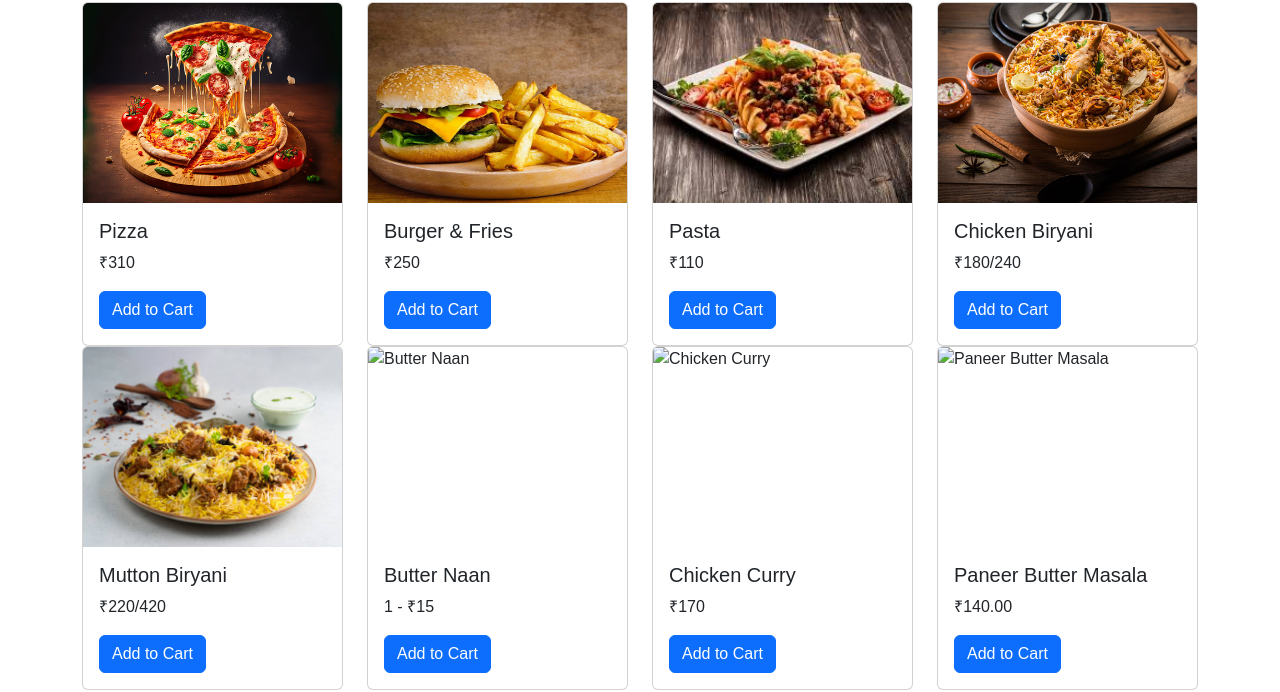
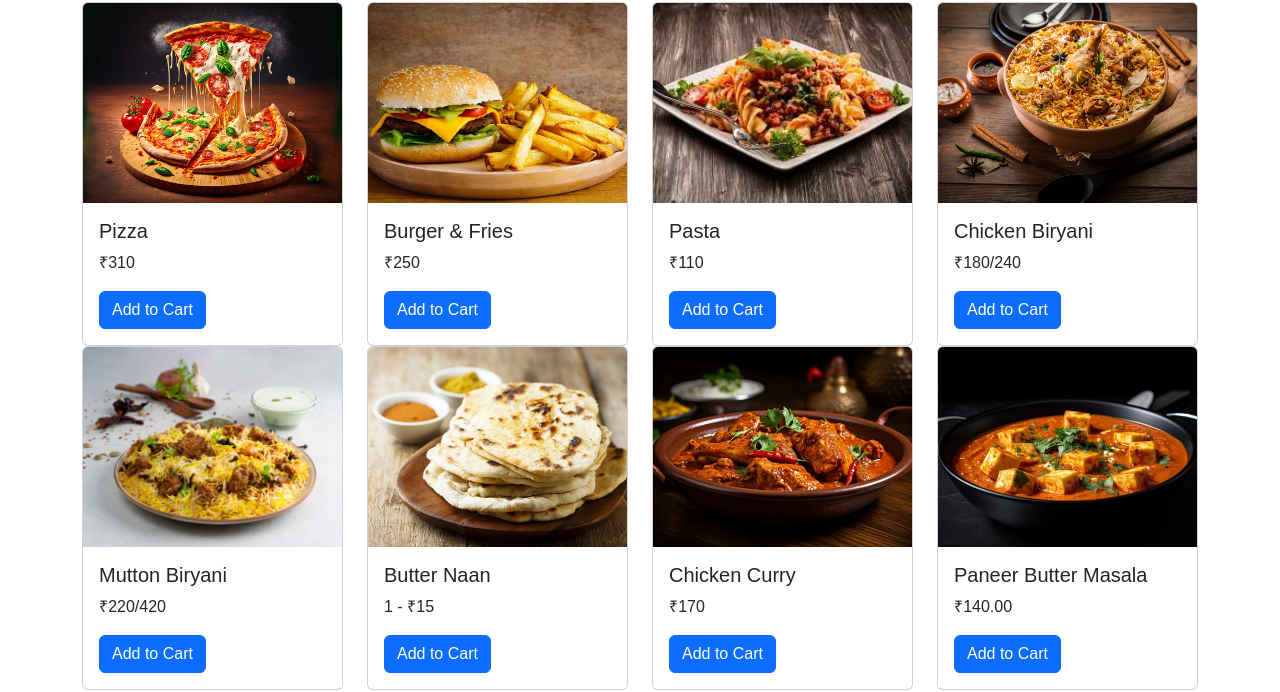
Before and after one commit to Tharun2203/FresherBot-project, a plain HTML site: page ex.html in a window 1280 px wide. Shown: the part 148-840 px from the top of the page. Drawn offline with nearby package versions, Linux system fonts and the light colour scheme; the site is published under a folder, as on GitHub Pages, so addresses that start at the root find nothing.

Commit message:
images updated

```diff
--- a/ex.html
+++ b/ex.html
@@ -84,7 +84,7 @@
                 </div>
                 <div class="col-md-3">
                     <div class="card">
-                        <img src="/images/bn.jpg" class="card-img-top" alt="Butter Naan">
+                        <img src="images/bn.jpg" class="card-img-top" alt="Butter Naan">
                         <div class="card-body">
                             <h5 class="card-title">Butter Naan</h5>
                             <p class="card-text">1 - ₹15</p>
@@ -94,7 +94,7 @@
                 </div>
                 <div class="col-md-3">
                     <div class="card">
-                        <img src="/images/cc.jpg" class="card-img-top" alt="Chicken Curry">
+                        <img src="images/cc.jpg" class="card-img-top" alt="Chicken Curry">
                         <div class="card-body">
                             <h5 class="card-title">Chicken Curry</h5>
                             <p class="card-text">₹170</p>
@@ -104,7 +104,7 @@
                 </div>
                 <div class="col-md-3">
                     <div class="card">
-                        <img src="/images/pbm.jpg" class="card-img-top" alt="Paneer Butter Masala">
+                        <img src="images/pbm.jpg" class="card-img-top" alt="Paneer Butter Masala">
                         <div class="card-body">
                             <h5 class="card-title">Paneer Butter Masala</h5>
                             <p class="card-text">₹140.00</p>
```
